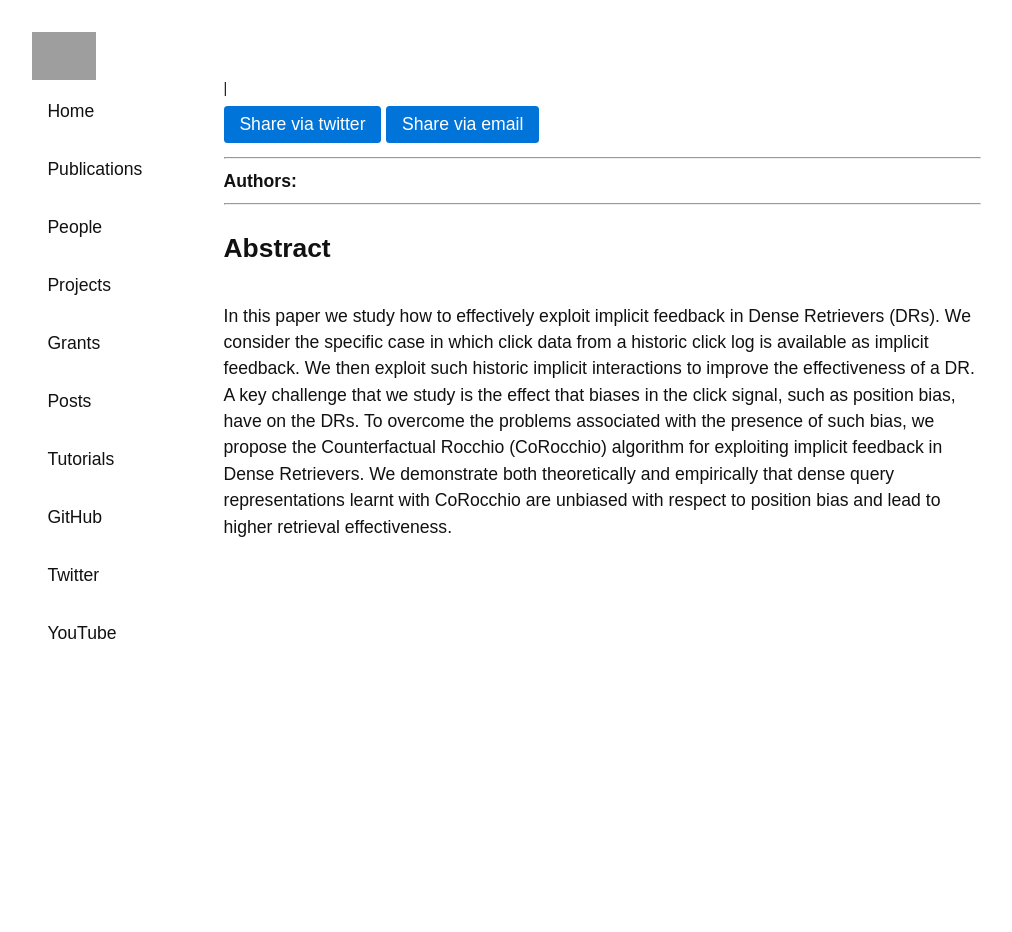
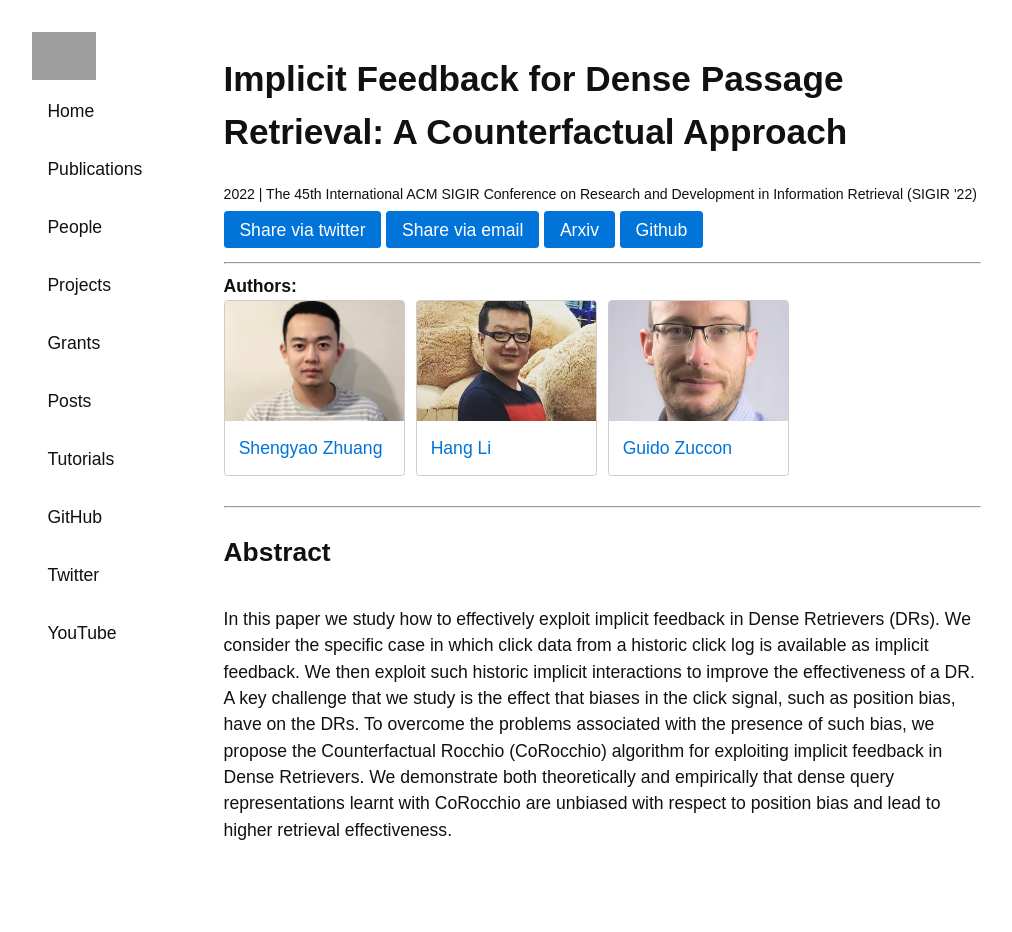
Before and after one commit to ielab/ielab.github.io, a Jekyll site: the page built from _publications/arvin-2022-CounterfactualDR.md, in a window 1280 px wide. Shown: the whole page, without its empty margins (139-1151 px from the left). Built offline with Jekyll 4.4.1, drawn with Linux system fonts in a browser that asks for light colours; grey boxes are pictures that could not be loaded.

Commit message:
fix title

```diff
--- a/_publications/arvin-2022-CounterfactualDR.md
+++ b/_publications/arvin-2022-CounterfactualDR.md
@@ -1,7 +1,7 @@
 ---
 redirect_from: /publications/arvin-2022-sigir-CounterfactualDR
 authors: [shengyao-zhuang, hang-li, guido-zuccon]
-title: Implicit Feedback for Dense Passage Retrieval: A Counterfactual Approach
+title: 'Implicit Feedback for Dense Passage Retrieval: A Counterfactual Approach'
 venue: The 45th International ACM SIGIR Conference on Research and Development in Information Retrieval (SIGIR '22)
 year: 2022
 links:
```
